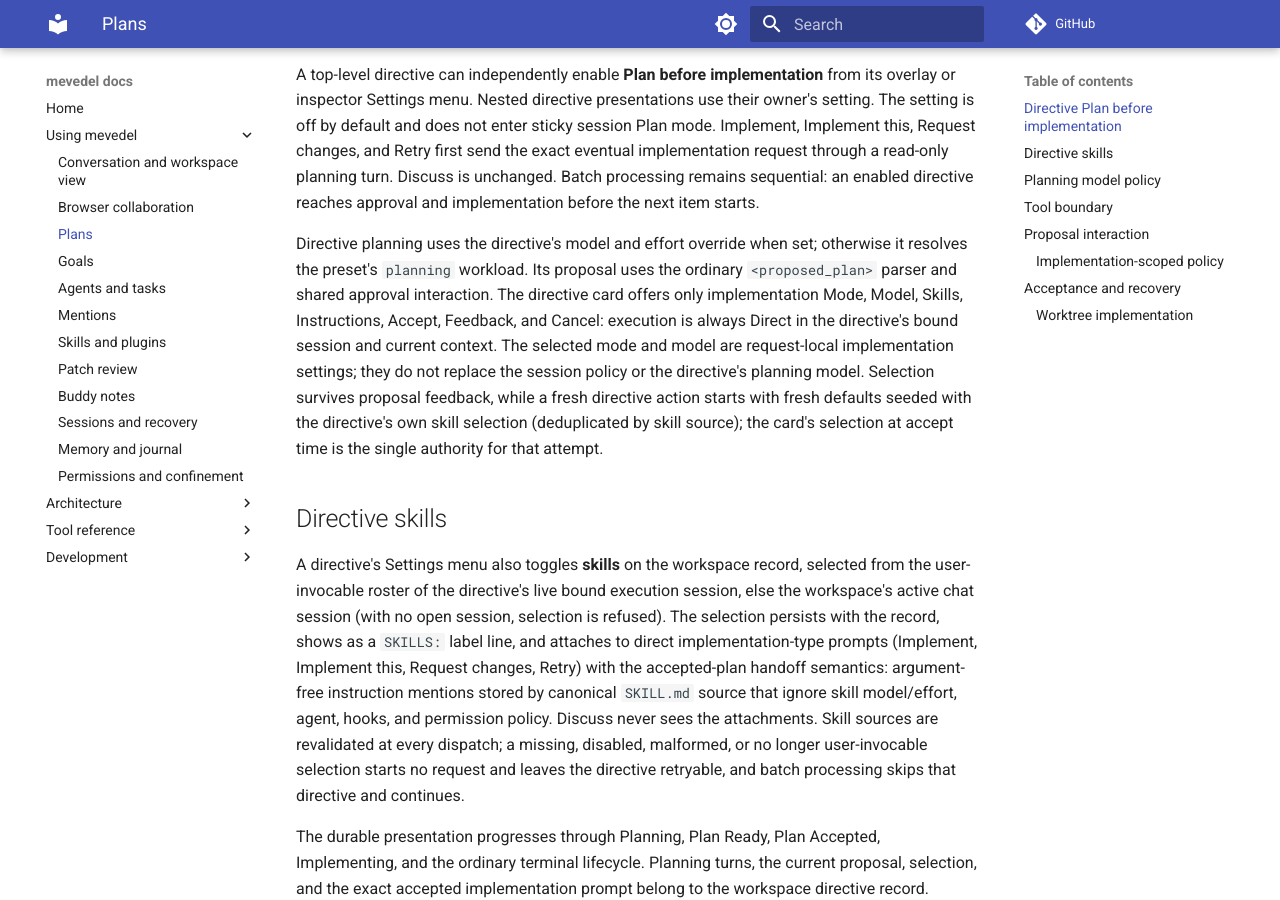
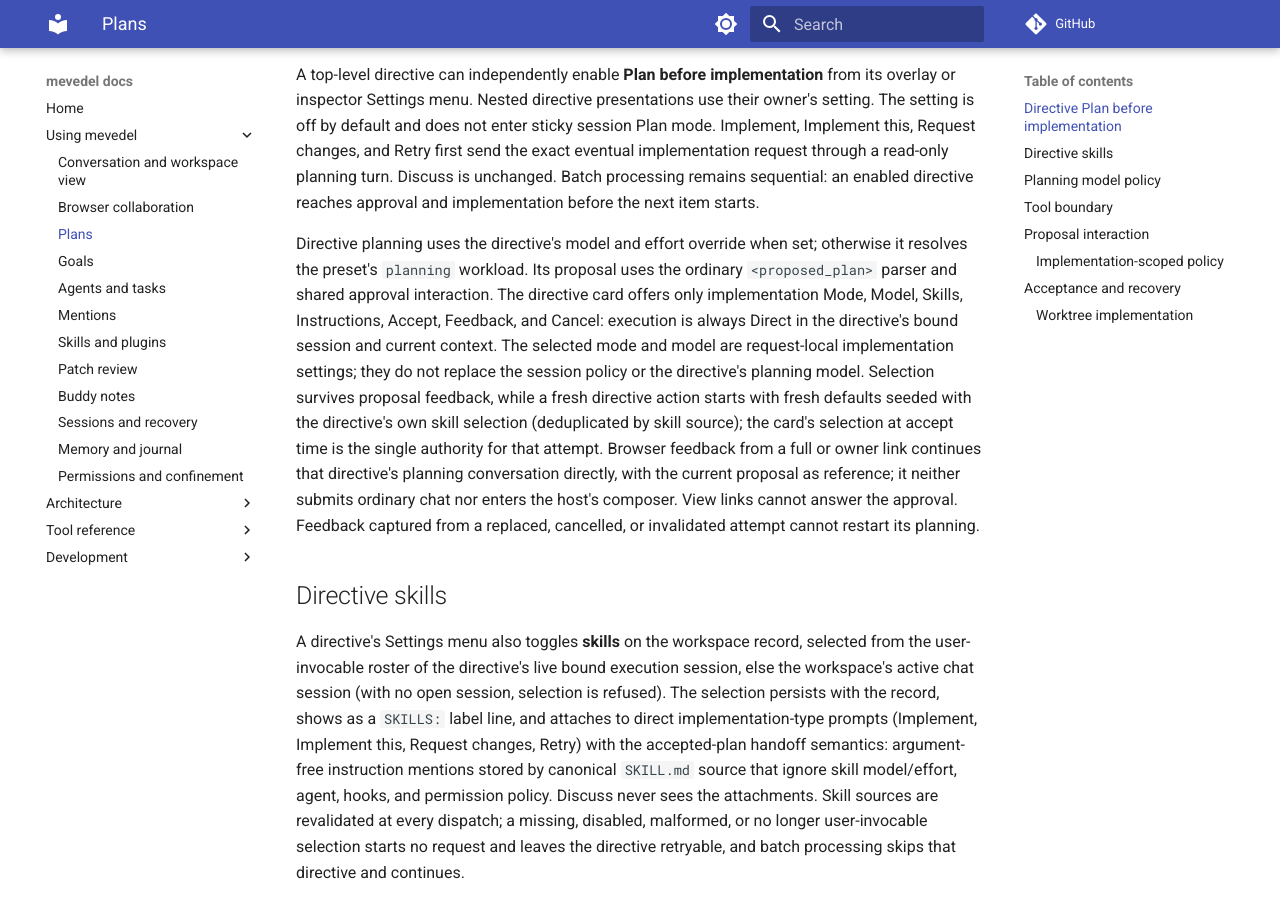
Before and after one commit to FrauH0lle/mevedel, an MkDocs documentation site: the page built from docs/plan-mode.md, in a window 1280 px wide and 900 px high, scrolled down 481 px. Built offline with MkDocs 1.6.1 and Material for MkDocs 9.7.7, drawn with Linux system fonts in a browser that asks for light colours; comment, search, counter and statistics services are not loaded.

Commit message:
fix(plan): Continue directive planning from browser feedback
The shared approval renderer offers remote feedback for directive plans, but their outcome handler drops it after settling the card. Continue the existing directive planning workflow and reject invalidated or stale attempts.

* mevedel-directive-plan.el (mevedel-directive-plan--approval-outcome): Handle remote feedback through the directive continuation path and validate proposal liveness.

* test/test-mevedel-directive-plan.el (mevedel-directive-plan--approval-outcome): Regress live, replaced, cancelled and invalidated feedback.

* test/test-mevedel-directive-plan-remote.el: Exercise rendered approval, wire frame and guest responses for view, full and owner links.

* docs/plan-mode.md: Describe browser directive feedback authority.

Validation: regression failed before the fix; 89 related Eask tests pass, viewer protocol tests pass, and 254 files compile without warnings. Bytecode cleaned afterward.

```diff
--- a/docs/plan-mode.md
+++ b/docs/plan-mode.md
@@ -37,7 +37,11 @@ implementation settings; they do not replace the session policy or the
 directive's planning model. Selection survives proposal feedback, while a fresh
 directive action starts with fresh defaults seeded with the directive's own
 skill selection (deduplicated by skill source); the card's selection at accept
-time is the single authority for that attempt.
+time is the single authority for that attempt. Browser feedback from a full or
+owner link continues that directive's planning conversation directly, with the
+current proposal as reference; it neither submits ordinary chat nor enters the
+host's composer. View links cannot answer the approval. Feedback captured from
+a replaced, cancelled, or invalidated attempt cannot restart its planning.
 
 ## Directive skills
 
```
Also changed, not shown: 3 other files.
